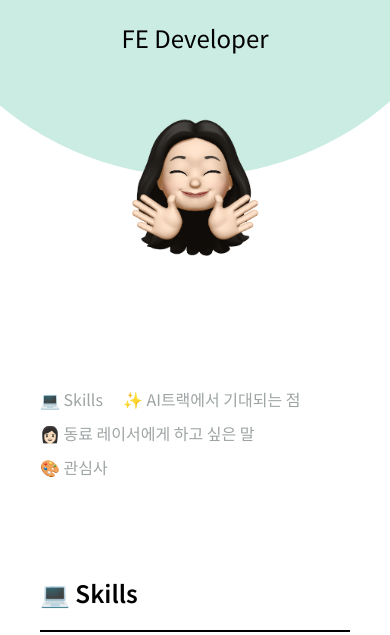
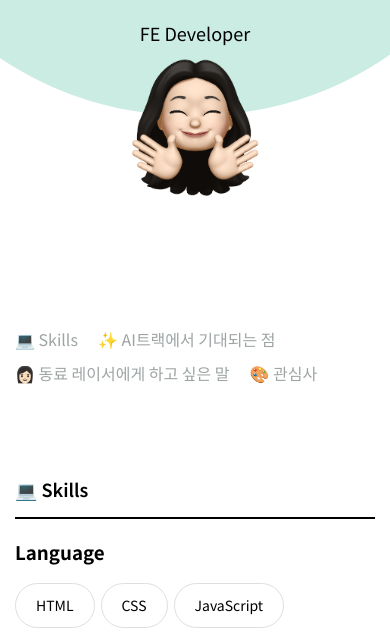
Before and after one commit to jiyehyeon/self-introduction, a plain HTML site: page index.html in a window 390 px wide. Shown: the part 164-799 px from the top of the page. Drawn offline with Linux system fonts and the light colour scheme.

Commit message:
모바일 여백 및 폰트 사이즈 수정

```diff
--- a/main.css
+++ b/main.css
@@ -122,8 +122,16 @@ ul {
 }
 
 @media screen and (max-width: 880px) {
+  section {
+    padding: 30px 15px 30px 15px;
+  }
+
   h1 {
     font-size: 27px;
+  }
+
+  h2 {
+    font-size: 18px;
   }
 
   .main-head #profile-head {
```
